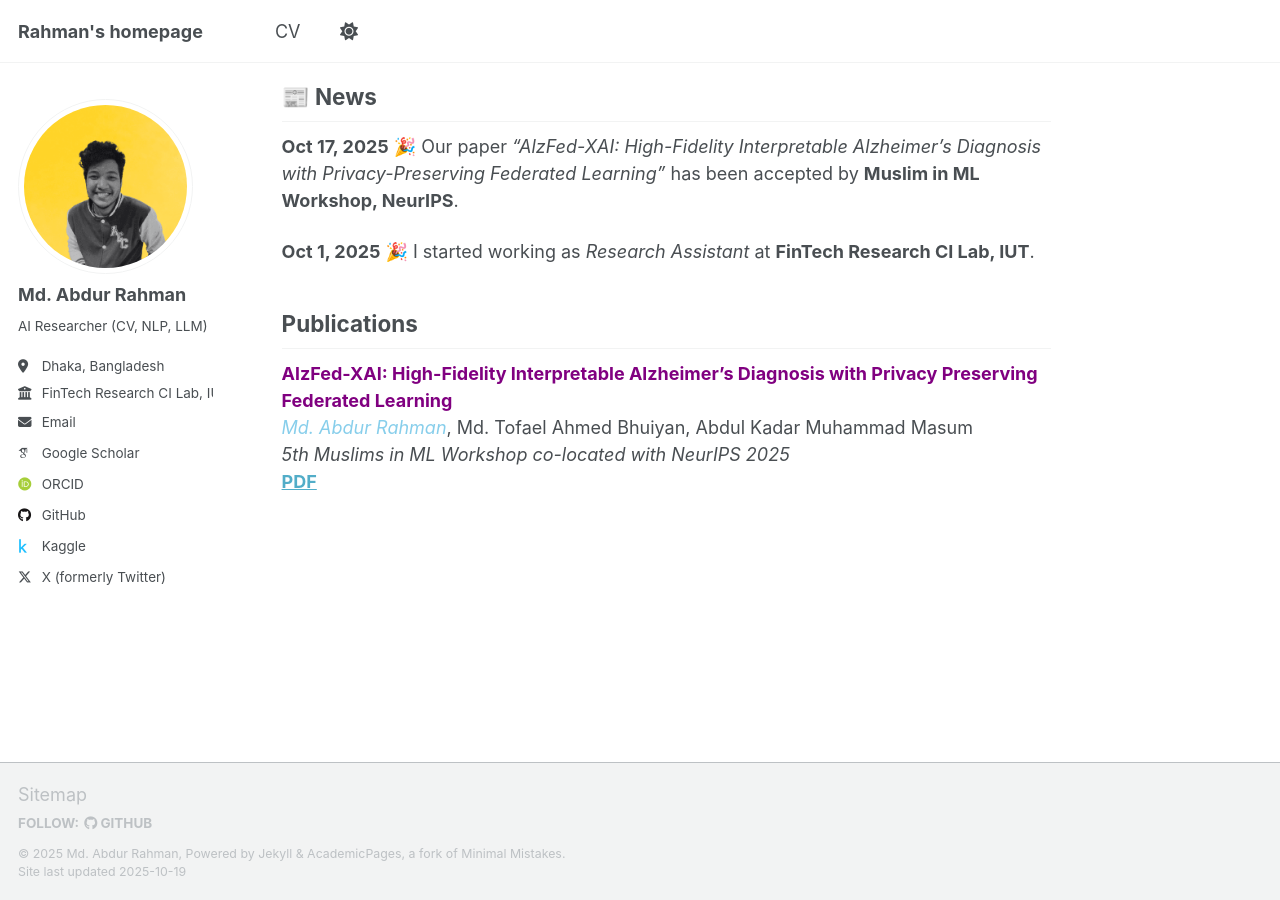
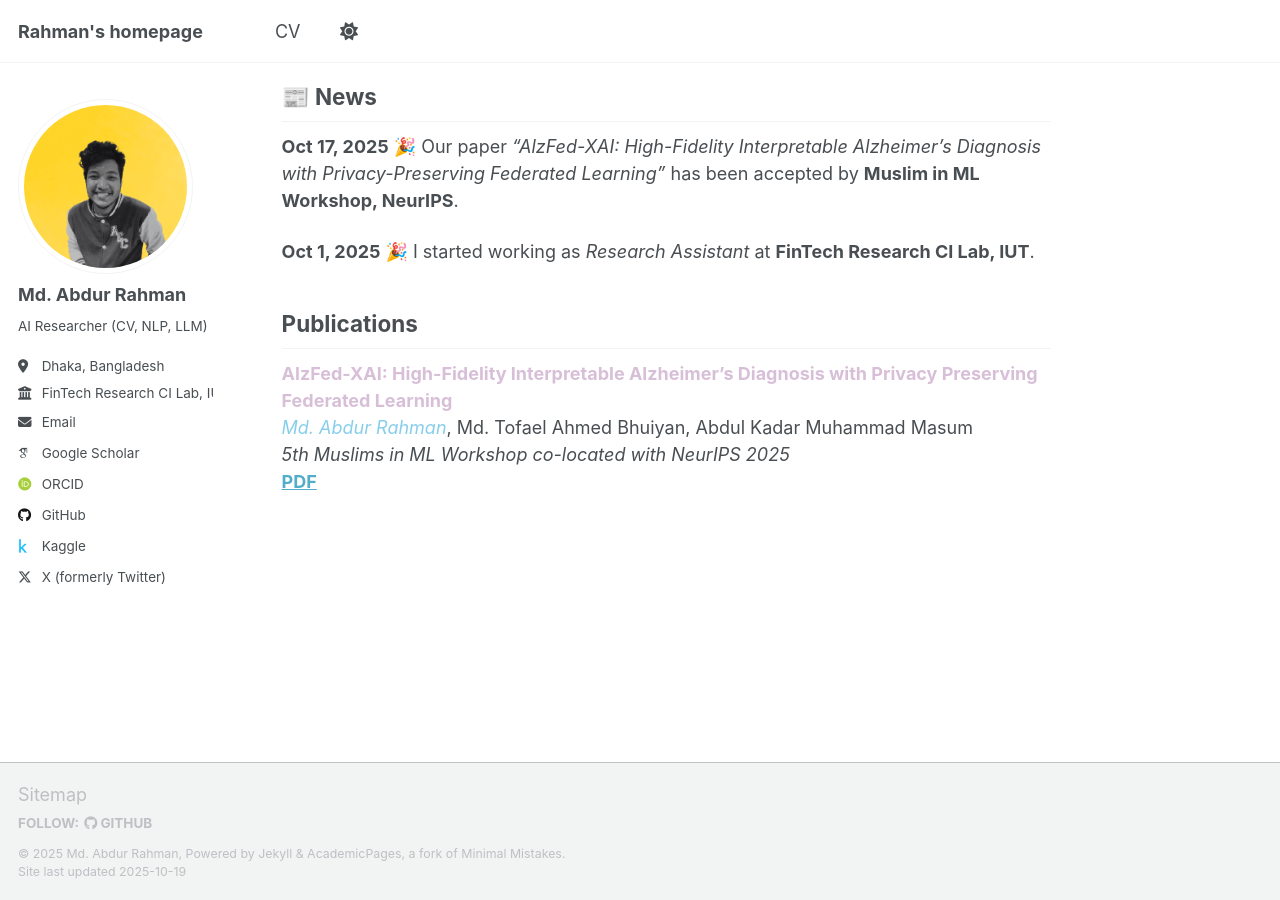
Before and after one commit to borhanitrash/borhanitrash.github.io, a Jekyll site: the page built from _pages/about.md, in a window 1280 px wide and 900 px high, scrolled down 510 px. Built offline with Jekyll 4.4.1, drawn with Linux system fonts in a browser that asks for light colours; some web fonts are replaced; a script that is not in the unit is left out.

Commit message:
Update publication color styling in about.md

```diff
--- a/_pages/about.md
+++ b/_pages/about.md
@@ -27,7 +27,7 @@ My current goal is to publish impactful research papers in **top-tier CORE A*/A
 
 ## Publications
 
-<span style="color:purple;">**AlzFed-XAI: High-Fidelity Interpretable Alzheimer’s Diagnosis with Privacy Preserving Federated Learning**</span>
+<span style="color:#D8BFD8;">**AlzFed-XAI: High-Fidelity Interpretable Alzheimer’s Diagnosis with Privacy Preserving Federated Learning**</span>
 <span style="color:skyblue;">*Md. Abdur Rahman*</span>, Md. Tofael Ahmed Bhuiyan, Abdul Kadar Muhammad Masum
 *5th Muslims in ML Workshop co-located with NeurIPS 2025*
 [**PDF**](/files/AlzFed_XAI.pdf)
```
